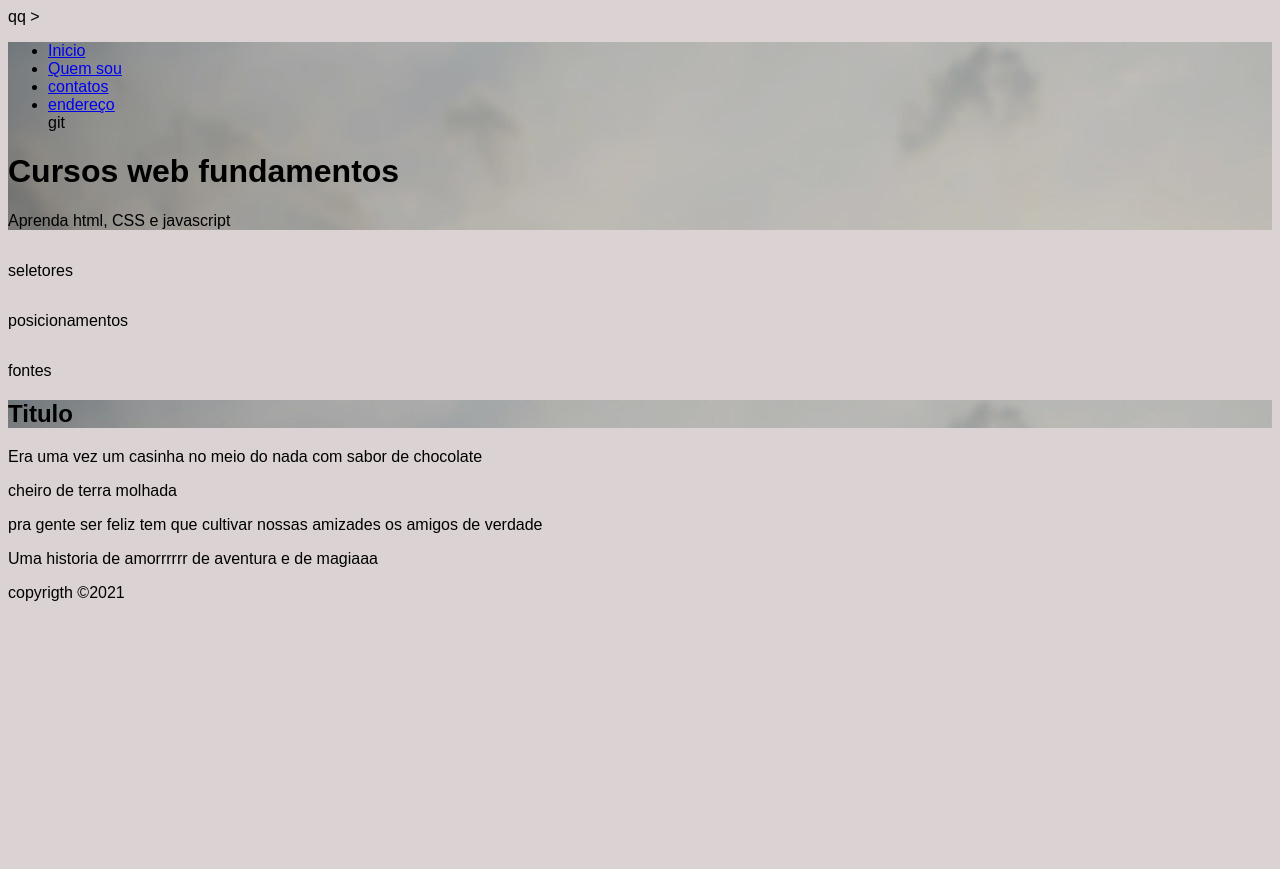
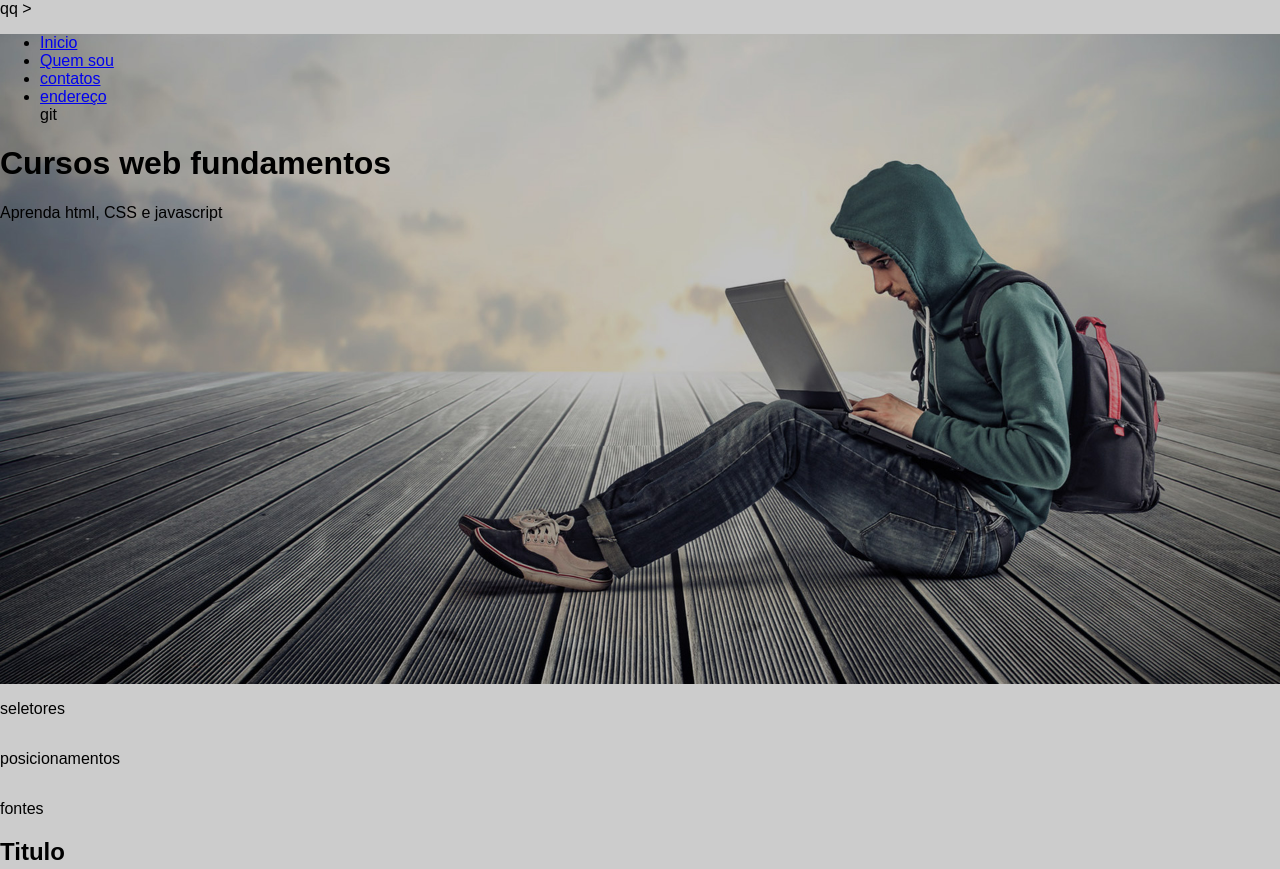
Before and after one commit to 235514/AULA-CURSO-1-CSS, a plain HTML site: page @index.html in a window 1280 px wide. Shown: the top 869 px of the page. Before the commit the page ends 800 px from the top, so only its background shows below. Drawn offline with Linux system fonts and the light colour scheme.

Commit message:
alteracao css

```diff
--- a/css/estilo.css
+++ b/css/estilo.css
@@ -1,8 +1,13 @@
-body{ background:rgb(219, 211, 211);
-      font-family: arial,sans-serif;
+body   { background:#ccc ;
+         font-family: arial,sans-serif;
+         margin: 0%;
 
-}
+      }
 
-header { background-image: url(../imagens/bg-3.jpg);
+.hero  { background-image: url(../imagens/bg-3.jpg);
+         height: 650px;
+         background-position: right center;
+        background-size:cover;
+       }
 
-}
+.hero-content { }
```
